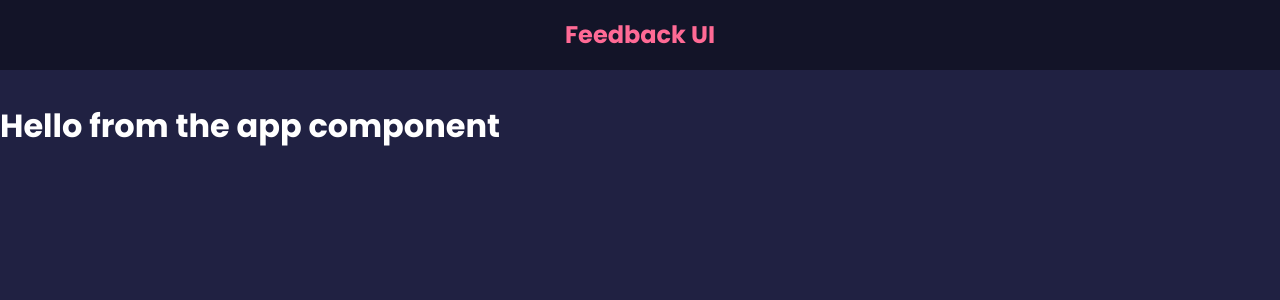
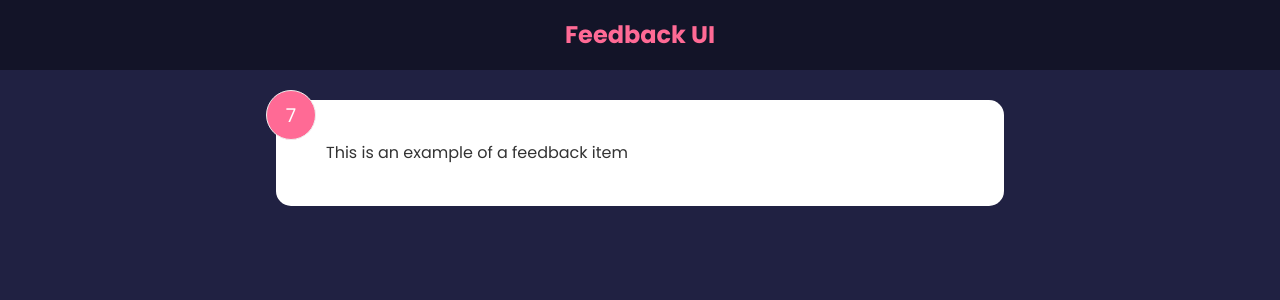
Before and after one commit to TimurMishiev/feedback-app, a React (Create React App) app: page / in a window 1280 px wide. Shown: the top 300 px of the page. Built offline with nearby package versions, Linux system fonts and the light colour scheme.

Commit message:
display feedback data

```diff
--- a/src/App.js
+++ b/src/App.js
@@ -1,11 +1,16 @@
+import { useState } from "react";
 import Header from "./components/Header";
+import FeedbackList from "./components/FeedbackItem";
+import FeedbackData from "./data/FeedbackData";
 
 function App() {
+	const [feedback, setFeedback] = useState();
+
 	return (
 		<>
 			<Header />
-			<div>
-				<h1>Hello from the app component</h1>
+			<div className="container">
+				<FeedbackList feedback={feedback} />
 			</div>
 		</>
 	);
--- a/src/components/FeedbackItem.js
+++ b/src/components/FeedbackItem.js
@@ -1,8 +1,13 @@
+import { useState } from "react";
+
 function FeedbackItem() {
+	const [rating, setRating] = useState(7);
+	const [text, setText] = useState("This is an example of a feedback item");
+
 	return (
 		<div className="card">
-			<div className="num-display">10</div>
-			<div className="text-display">This is an example of a feedback item</div>
+			<div className="num-display">{rating}</div>
+			<div className="text-display">{text}</div>
 		</div>
 	);
 }
--- /dev/null
+++ b/src/data/FeedbackData.js
@@ -0,0 +1,19 @@
+const FeedbackData = [
+	{
+		id: 1,
+		rating: 10,
+		text: "Lorem ipsum dolor sit amet consectetur adipisicing elit. consequuntur vel vitae commodi alias voluptatem est voluptatum ipsa quae.",
+	},
+	{
+		id: 2,
+		rating: 9,
+		text: "Lorem ipsum dolor sit amet consectetur adipisicing elit. consequuntur vel vitae commodi alias voluptatem est voluptatum ipsa quae.",
+	},
+	{
+		id: 3,
+		rating: 8,
+		text: "Lorem ipsum dolor sit amet consectetur adipisicing elit. consequuntur vel vitae commodi alias voluptatem est voluptatum ipsa quae.",
+	},
+];
+
+export default FeedbackData;
```
Also changed, not shown: src/components/FeeedbackList.js (added, +16 -0 lines).
